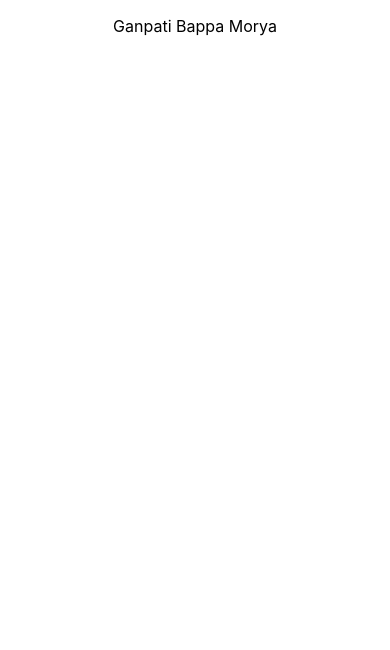
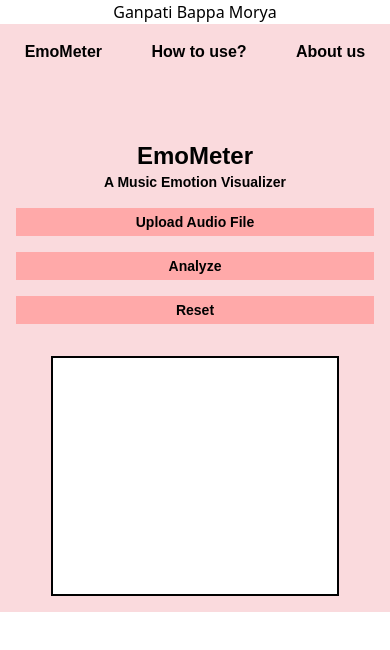
Before and after one commit to shrimayeemishra/music-emotion-visualizer, a React (Create React App) app: page / in a window 390 px wide. Shown: the top 650 px of the page. Built offline with nearby package versions, Linux system fonts and the light colour scheme.

Commit message:
Responsive Navbar and EmoMeter initial

```diff
--- a/src/App.js
+++ b/src/App.js
@@ -1,9 +1,13 @@
 import "./App.css";
+import Navbar from "./Components/navbar";
+import EmoMeter from "./Components/emoMeter";
 
 function App() {
   return (
     <div className="App">
-      <p>Ganpati Bappa Morya</p>
+      <h1>Ganpati Bappa Morya</h1>
+      <Navbar />
+      <EmoMeter />
     </div>
   );
 }
--- /dev/null
+++ b/src/Components/button.js
@@ -0,0 +1,11 @@
+import React from "react";
+
+const Button = ({ label }) => {
+  return (
+    <div className="button bg-[#FFA9A9] font-poppins text-black border-[#DFFFE2] m-4 p-1 text-sm font-semibold">
+      {label}
+    </div>
+  );
+};
+
+export default Button;
--- /dev/null
+++ b/src/Components/emoMeter.js
@@ -0,0 +1,32 @@
+import React from "react";
+import Button from "./button";
+
+const EmoMeter = () => {
+  return (
+    <div
+      className="emoMeter bg-[#FADADD] flex flex-col pt-10 font-poppins text-black text-sm font-semibold
+        xs:text-base
+        md:text-lg md:justify-center
+        lg:text-xl"
+    >
+      <div className="heading">
+        <p className="pt-5 text-2xl">EmoMeter</p>
+        <p className="text-sm">A Music Emotion Visualizer</p>
+      </div>
+
+      <div
+        className="secondline flex flex-col
+      md:flex-row"
+      >
+        <div className="buttons">
+          <Button label="Upload Audio File" />
+          <Button label="Analyze" />
+          <Button label="Reset" />
+        </div>
+        <div className="plot h-60 w-72 bg-white border-black border-2 p-2 mx-auto my-4"></div>
+      </div>
+    </div>
+  );
+};
+
+export default EmoMeter;
--- /dev/null
+++ b/src/Components/navbar.js
@@ -0,0 +1,36 @@
+import React from "react";
+
+const Navbar = () => {
+  return (
+    <div
+      className="navbar bg-[#FADADD] flex flex-row justify-around font-poppins text-black text-sm font-semibold
+      xs:text-base
+      md:text-lg md:justify-center
+      lg:text-xl"
+    >
+      <a
+        className="m-4
+      md:mx-6"
+        href="#EmoMeter"
+      >
+        EmoMeter
+      </a>
+      <a
+        className="m-4
+      md:mx-6"
+        href="#Guidelines"
+      >
+        How to use?
+      </a>
+      <a
+        className="m-4
+      md:mx-6"
+        href="#Aboutus"
+      >
+        About us
+      </a>
+    </div>
+  );
+};
+
+export default Navbar;
--- a/src/index.css
+++ b/src/index.css
@@ -1,13 +1,4 @@
-body {
-  margin: 0;
-  font-family: -apple-system, BlinkMacSystemFont, 'Segoe UI', 'Roboto', 'Oxygen',
-    'Ubuntu', 'Cantarell', 'Fira Sans', 'Droid Sans', 'Helvetica Neue',
-    sans-serif;
-  -webkit-font-smoothing: antialiased;
-  -moz-osx-font-smoothing: grayscale;
-}
-
-code {
-  font-family: source-code-pro, Menlo, Monaco, Consolas, 'Courier New',
-    monospace;
-}
+@tailwind base;
+@tailwind components;
+@tailwind utilities;
+@import url("https://fonts.googleapis.com/css2?family=Poppins:wght@300;400;600;700&display=swap");
--- /dev/null
+++ b/tailwind.config.js
@@ -0,0 +1,26 @@
+/** @type {import('tailwindcss').Config} */
+module.exports = {
+  content: ["./src/**/*.{js,jsx,ts,tsx}"],
+  theme: {
+    extend: {
+      screens: {
+        xs: "375px",
+        s: "425px",
+        md: "768px",
+        lg: "1024px",
+        xl: "1440px",
+        "2xl": "1536px",
+        // Custom breakpoints
+        "3xl": "1920px",
+        "4xl": "2560px",
+      },
+      colors: {
+        customColor: "#f0f",
+      },
+      fontFamily: {
+        poppins: ["Poppins", "sans-serif"], // Poppins font
+      },
+    },
+  },
+  plugins: [],
+};
```
Also changed, not shown: package.json (+7 -0 lines), 1 other file (tests, documents, lock files or other folders).
